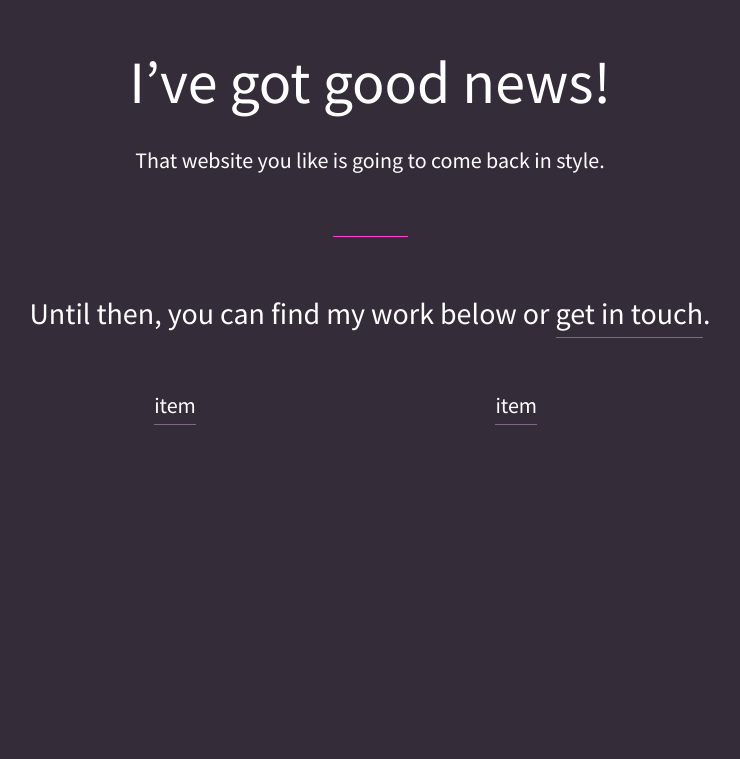
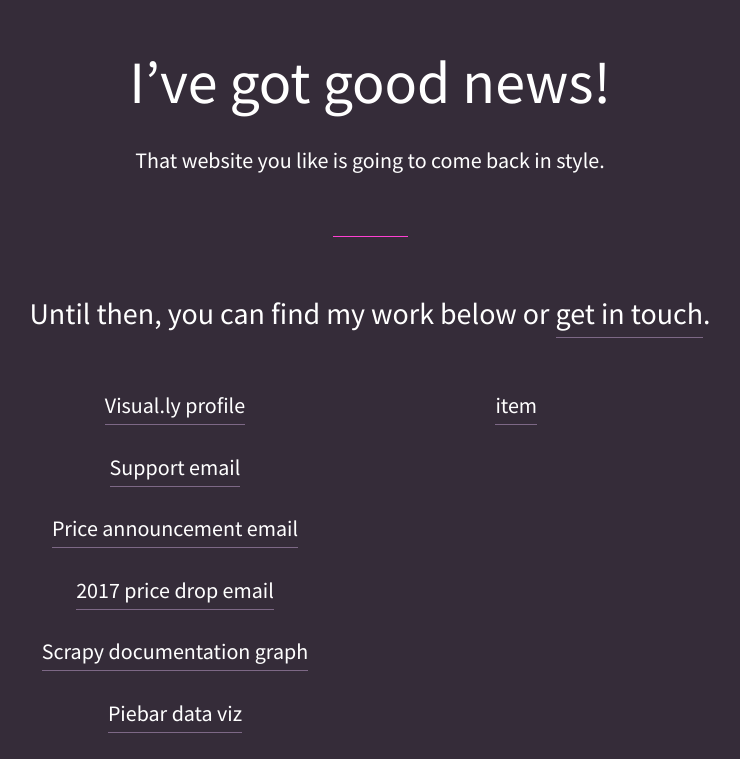
Before and after one commit to loreguerra/loreguerra.github.io, a plain HTML site: page index.html in a window 1280 px wide. Shown: the part 171-930 px from the top of the page, without its empty margins (270-1010 px from the left). Before the commit the page ends 800 px from the top, so only its background shows below. Drawn offline with nearby package versions, Linux system fonts and the light colour scheme.

Commit message:
change visited color

```diff
--- a/index.html
+++ b/index.html
@@ -37,10 +37,10 @@
       border-bottom: 1px solid #FF40D3;
     }
     a:visited{
-      color: #AF2790;
+      color: #A58AB1;
       text-decoration: none;
       padding-bottom: 5px;
-      border-bottom: 1px solid #AF2790;
+      border-bottom: 1px solid #A58AB1;
     }
     p{
       font-size: 22px;
@@ -66,6 +66,7 @@
     }
     li{
       font-size: 22px;
+      margin-bottom: 30px;
     }
     .container{
       margin-top: 200px;
@@ -103,16 +104,34 @@
                   <div class="row">
                   <div class="col-xs-12 col-sm-4 col-sm-offset-2">
                     <ul>
+                      <li>
+                        <a href="http://visual.ly/users/lguerra/portfolio" target="_blank">Visual.ly profile</a>
+                      </li>
+                        <li>
+                            <a href="http://us9.campaign-archive2.com/?u=07fe7340613a5466f17e556a2&id=47da0e4739">Support email</a>
+                          </li>
                           <li>
-                          <a href="lorenaguerra.com">item</a>
-                        </li>
+                            <a href="http://us9.campaign-archive1.com/?u=07fe7340613a5466f17e556a2&id=80b72984c7">Price announcement email</a>
+                          </li>
+                            <li>
+                              <a href="http://us9.campaign-archive1.com/?u=07fe7340613a5466f17e556a2&id=9d7f72f00e">2017 price drop email</a>
+                            </li>
+
+                            <li>
+                              <a href="https://doc.scrapy.org/en/latest/topics/architecture.html" target="_blank">Scrapy documentation graph</a>
+                            </li>
+
+                            <li>
+                            <a href="http://piebar.tumblr.com/" target="_blank">Piebar data viz</a></li>
+
+
                       </ul>
                     </div>
 
                   <div class="col-xs-12 col-sm-3">
                     <ul>
                         <li>
-                        <a href="lorenaguerra.com">item</a>
+                        <a href="lorenaguerra.com" target="_blank">item</a>
                       </li>
                     </ul>
                     </div>
```
